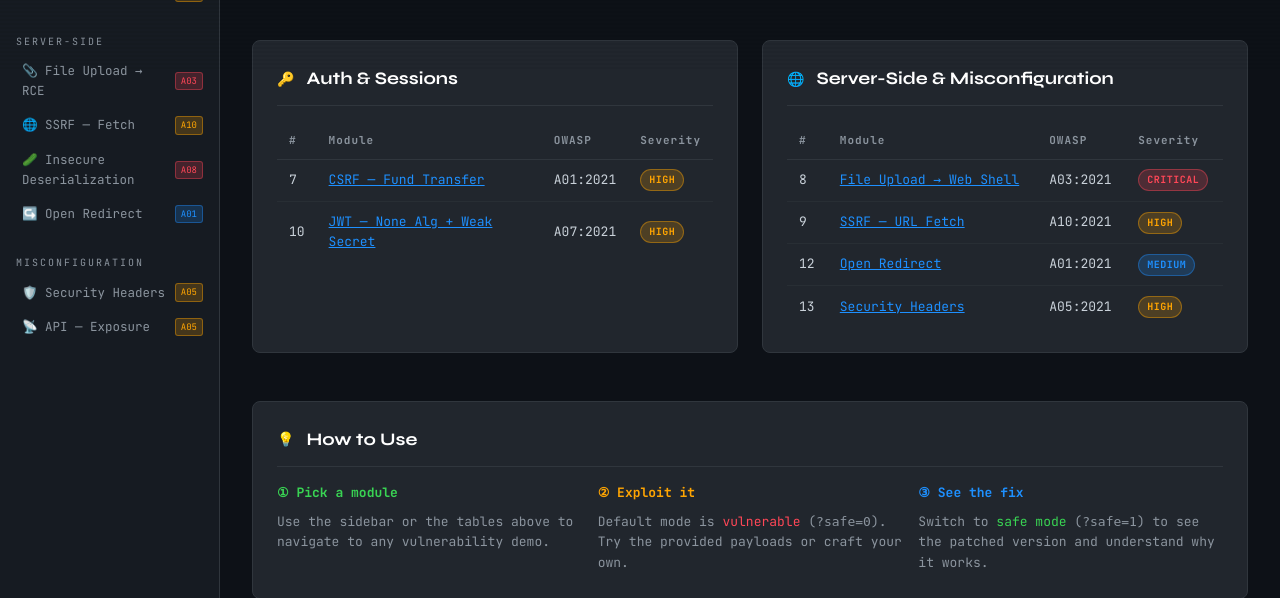
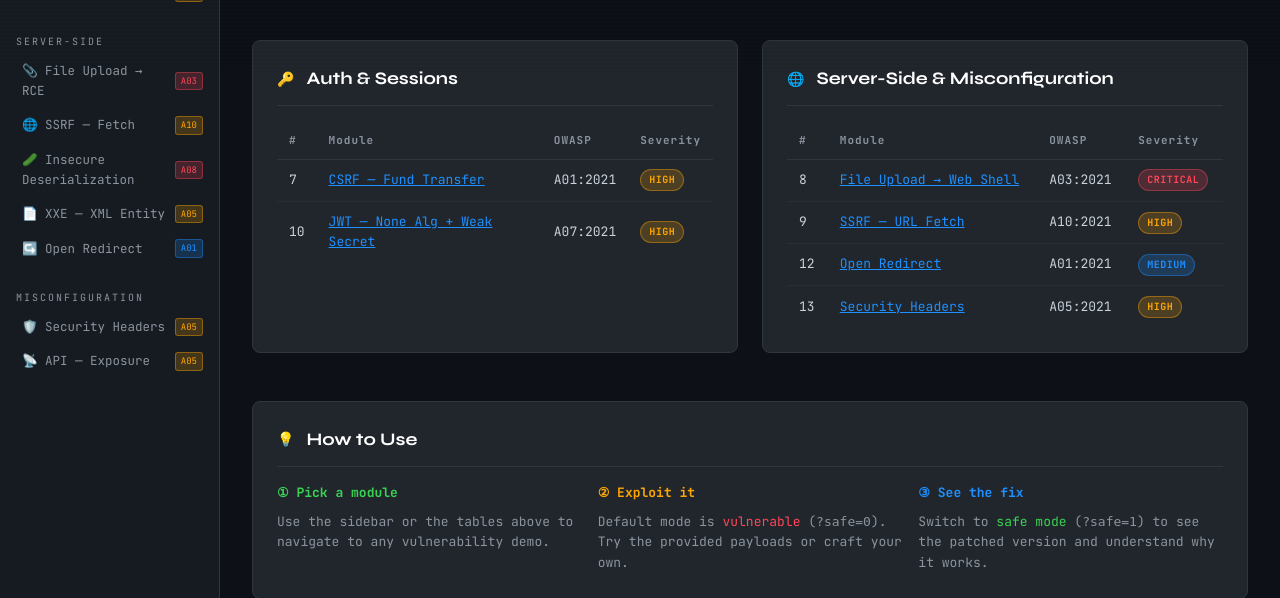
Before and after one commit to Cybevion/vulnhub, a Flask app: page / in a window 1280 px wide. Shown: the part 729-1327 px from the top of the page. Run offline with Flask 3, Linux system fonts and the light colour scheme; parts of the project's set-up code (start-up, migrations or seed data) failed here and were passed over.

Commit message:
Phase 4: add XXE (XML External Entity) module (A05)
An "parse XML" endpoint demonstrating XXE via lxml.

- vulnerable mode: XMLParser(load_dtd=True, resolve_entities=True) — an
  external entity like <!ENTITY xxe SYSTEM "file:///etc/passwd"> expands to
  the file's contents (local file disclosure; SSRF via internal URLs)
- safe mode: rejects DTD/entity declarations and parses with
  resolve_entities=False, no_network=True, load_dtd=False
- adds lxml to requirements.txt (Docker picks it up via requirements install)
- modules.py: "xxe" entry (file-read payloads + code diff)
- app.py: /xxe route + endpoint mapping; lxml import
- xxe.html: registry-driven page (tojson used to inject multiline payloads);
  base.html sidebar + nav links
- tests read a controlled temp file in vuln mode and confirm safe mode blocks it

Co-Authored-By: Claude Opus 4.8 <noreply@anthropic.com>

```diff
--- a/app.py
+++ b/app.py
@@ -3,6 +3,7 @@ import sqlite3, os, hashlib, hmac, base64, json, time, re, uuid, html, subproces
 from functools import wraps
 from datetime import datetime
 from modules import MODULES, MODULES_BY_ID
+from lxml import etree
 
 app = Flask(__name__)
 app.secret_key = "supersecretkey123"   # intentionally weak for JWT demo
@@ -160,6 +161,7 @@ ENDPOINT_TO_MODULE = {
     "cmdi": "cmdi",
     "deserialize": "deserialize",
     "bruteforce": "bruteforce",
+    "xxe": "xxe",
 }
 
 @app.context_processor
@@ -918,6 +920,45 @@ def bruteforce():
                            max_attempts=BRUTE_MAX_ATTEMPTS)
 
 # ══════════════════════════════════════════════════════════════════════════════
+# 18. XXE — XML EXTERNAL ENTITY
+# ══════════════════════════════════════════════════════════════════════════════
+
+def _xml_text(root):
+    text = (root.text or "").strip()
+    return text or etree.tostring(root, method="text", encoding="unicode").strip()
+
+@app.route("/xxe", methods=["GET", "POST"])
+def xxe():
+    safe = safe_mode()
+    xml_input = request.form.get("xml", "")
+    result = None
+    error = None
+
+    if xml_input.strip():
+        data = xml_input.encode("utf-8", "replace")
+        if safe:
+            # reject DTDs (where external entities live) and never resolve them
+            low = xml_input.lower()
+            if "<!doctype" in low or "<!entity" in low:
+                error = "Blocked: DTD / entity declarations are not allowed (prevents XXE)."
+            else:
+                try:
+                    parser = etree.XMLParser(resolve_entities=False, no_network=True, load_dtd=False)
+                    result = _xml_text(etree.fromstring(data, parser))
+                except Exception as e:
+                    error = f"XML parse error: {e}"
+        else:
+            # VULNERABLE: resolve external entities + load DTDs
+            try:
+                parser = etree.XMLParser(load_dtd=True, resolve_entities=True, no_network=False)
+                result = _xml_text(etree.fromstring(data, parser))
+            except Exception as e:
+                error = f"XML parse error: {e}"
+
+    return render_template("xxe.html", safe=safe, xml_input=xml_input,
+                           result=result, error=error)
+
+# ══════════════════════════════════════════════════════════════════════════════
 # AUTH
 # ══════════════════════════════════════════════════════════════════════════════
 
--- a/modules.py
+++ b/modules.py
@@ -442,6 +442,34 @@ MODULES = [
         "vuln_code": "# No throttling — every guess is answered\nrow = db.execute(\"SELECT * FROM users WHERE username=? AND password=?\",\n                 (username, password)).fetchone()\nreturn \"ok\" if row else \"invalid\"   # ← unlimited attempts",
         "safe_code": "# Track failures per IP; lock out after N\nif attempts[ip] >= MAX_ATTEMPTS:\n    return \"Too many attempts — locked for 30s\", 429\nrow = db.execute(...).fetchone()\nif not row:\n    attempts[ip] += 1        # + exponential backoff / CAPTCHA / MFA\n",
     },
+    {
+        "id": "xxe",
+        "title": "XXE — XML External Entity",
+        "owasp": "A05:2021 · Security Misconfiguration",
+        "sev": "HIGH",
+        "tagline": "An XML parser that resolves external entities will read local files (and reach internal URLs) on command.",
+        "demoUrl": "/xxe",
+        "what": "XML External Entity injection happens when an XML parser processes a document that defines external entities and the parser is configured to resolve them. An attacker declares an entity pointing at a local file or internal URL; when the parser expands it, the file contents (or the internal response) end up in the output — file disclosure and SSRF from a single XML upload.",
+        "how": [
+            {"n": "1", "text": "App parses user-supplied XML with entity resolution on", "code": "etree.fromstring(xml, XMLParser(resolve_entities=True))"},
+            {"n": "2", "text": "Attacker declares an external entity in a DTD: ", "code": "<!ENTITY xxe SYSTEM \"file:///etc/passwd\">"},
+            {"n": "3", "text": "…and references it in the body: ", "code": "<data>&xxe;</data>"},
+            {"n": "4", "text": "Parser fetches the file and expands the entity", "code": ""},
+            {"n": "5", "text": "File contents returned in the response → ", "code": "root:x:0:0:...  →  local file disclosure"},
+        ],
+        "impact": {
+            "title": "Real-World Case — Facebook, Google, many SOAP/SAML APIs",
+            "text": "XXE has yielded file reads and SSRF on major platforms (Facebook paid a $33k bounty for one). Any endpoint accepting XML — SOAP, SAML, SVG, DOCX, RSS — is a candidate. It reads config files with DB credentials, cloud keys, or reaches the metadata service, all without authentication.",
+        },
+        "payloads": [
+            {"code": "<?xml version=\"1.0\"?>\n<!DOCTYPE foo [<!ENTITY xxe SYSTEM \"file:///etc/passwd\">]>\n<data>&xxe;</data>", "desc": "Read /etc/passwd via an external entity"},
+            {"code": "<?xml version=\"1.0\"?>\n<!DOCTYPE foo [<!ENTITY xxe SYSTEM \"file:///etc/hostname\">]>\n<data>&xxe;</data>", "desc": "Read the server hostname"},
+            {"code": "<?xml version=\"1.0\"?>\n<data>just a normal message</data>", "desc": "Legit XML — no DTD, parses as plain data"},
+            {"code": "<!ENTITY xxe SYSTEM \"http://169.254.169.254/latest/meta-data/\">", "desc": "SSRF via XXE — point the entity at an internal URL (concept)"},
+        ],
+        "vuln_code": "from lxml import etree\n# Parser resolves external entities and loads DTDs\nparser = etree.XMLParser(load_dtd=True, resolve_entities=True)\nroot = etree.fromstring(xml, parser)   # ← &xxe; expands to file contents / SSRF",
+        "safe_code": "from lxml import etree\n# Never resolve entities, never load DTDs, no network\nparser = etree.XMLParser(resolve_entities=False, no_network=True, load_dtd=False)\nroot = etree.fromstring(xml, parser)\n# (or use the 'defusedxml' library, which hardens the stdlib parsers)",
+    },
 ]
 
 # Convenience index by id, for routes that need a single module's metadata.
--- a/requirements.txt
+++ b/requirements.txt
@@ -1,2 +1,3 @@
 flask>=3.0.0
 flask-session>=0.6.0
+lxml>=5.0.0
--- a/templates/base.html
+++ b/templates/base.html
@@ -389,6 +389,7 @@ nav {
     <a href="/ssti">SSTI</a>
     <a href="/cmdi">Cmd Injection</a>
     <a href="/deserialize">Deserialization</a>
+    <a href="/xxe">XXE</a>
     <a href="/redirect/demo">Open Redirect</a>
     <a href="/headers">Headers</a>
     <a href="/logic/checkout">Logic Bugs</a>
@@ -436,6 +437,7 @@ nav {
     <a href="/upload">📎 File Upload → RCE <span class="vuln-tag tag-critical">A03</span></a>
     <a href="/ssrf/fetch">🌐 SSRF — Fetch <span class="vuln-tag tag-high">A10</span></a>
     <a href="/deserialize">🥒 Insecure Deserialization <span class="vuln-tag tag-critical">A08</span></a>
+    <a href="/xxe">📄 XXE — XML Entity <span class="vuln-tag tag-high">A05</span></a>
     <a href="/redirect/demo">↪️ Open Redirect <span class="vuln-tag tag-medium">A01</span></a>
 
     <div class="sidebar-section">Misconfiguration</div>
```
Also changed, not shown: templates/xxe.html (added, +64 -0 lines), tests/test_xxe.py (added, +46 -0 lines).
